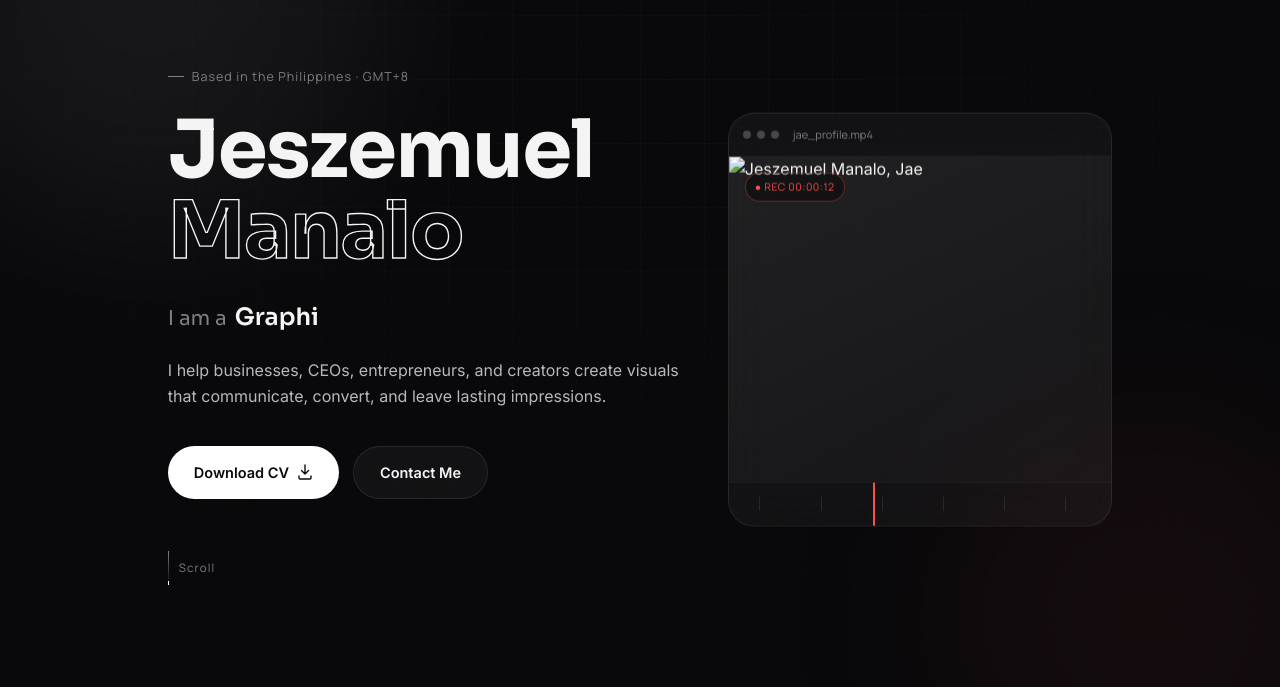
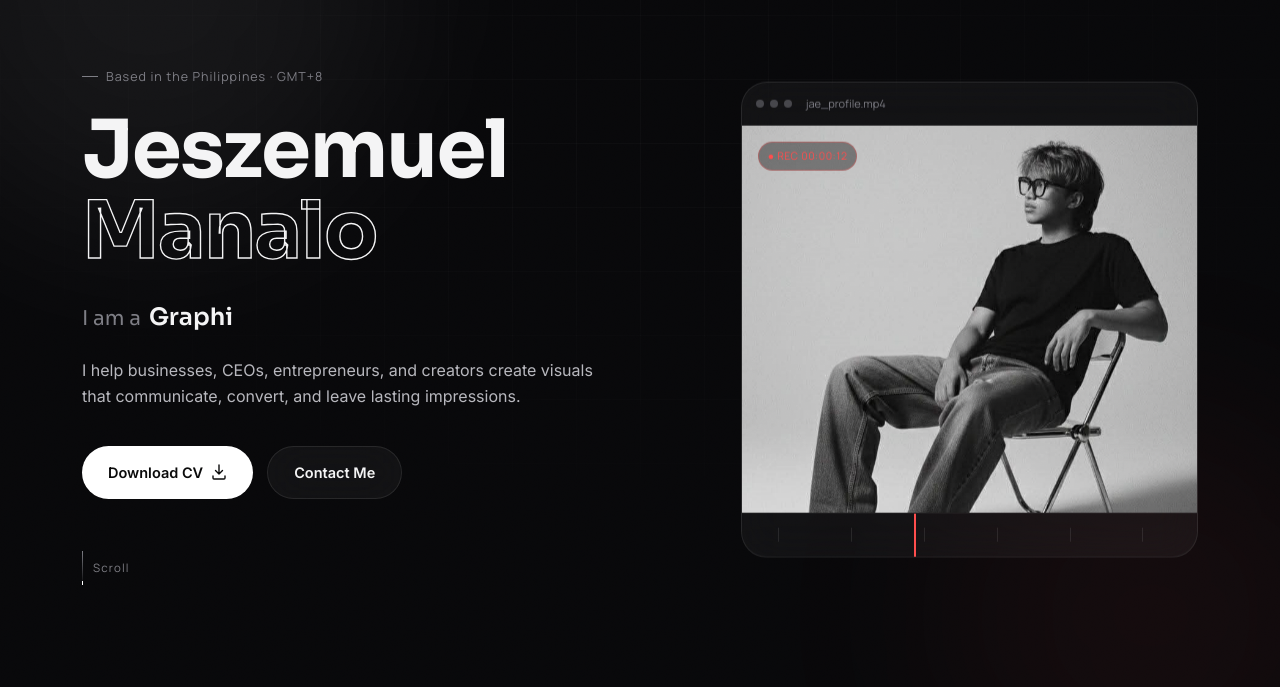
Before and after one commit to akariiJaee/jaemanalo.portfolio, a plain HTML site: page index.html in a window 1280 px wide. Shown: the part 113-800 px from the top of the page. Drawn offline with Linux system fonts and the light colour scheme.

Commit message:
update file

```diff
--- a/index.html
+++ b/index.html
@@ -161,7 +161,7 @@
           <span class="frame-name">jae_profile.mp4</span>
         </div>
         <div class="profile-frame">
-          <img src="frontend/images/pfpp.jpg" alt="Jeszemuel Manalo, Jae" class="profile-img" width="800" height="900" loading="eager">
+          <img src="pfpp.jpg" alt="Jeszemuel Manalo, Jae" class="profile-img" width="800" height="900" loading="eager">
           <div class="rec-tag">● REC 00:00:12</div>
         </div>
         <div class="frame-scrub">
```
